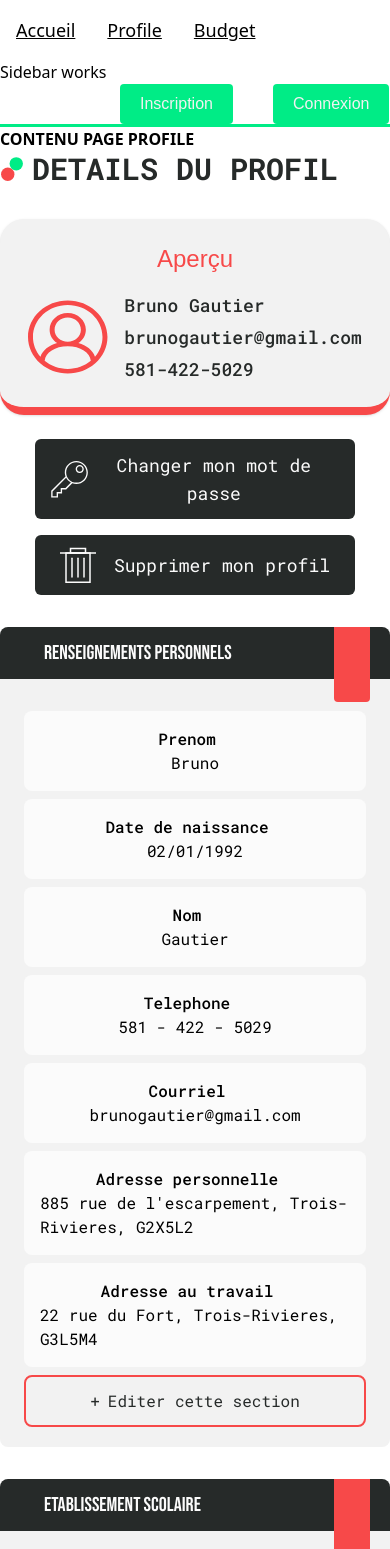
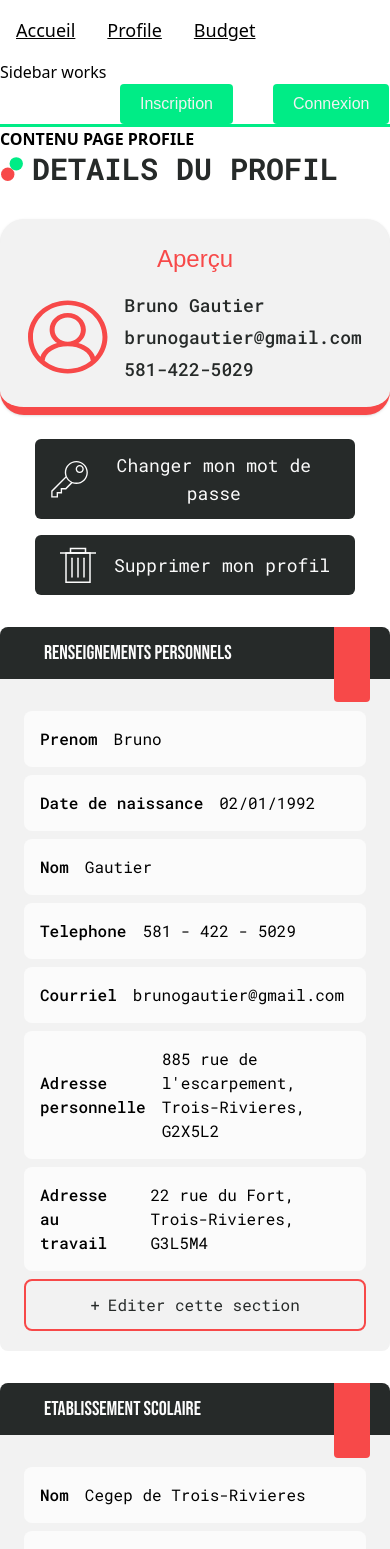
Before and after one commit to Big-pun/projet-synthese, a Vue app: page /espace-client/profil in a window 390 px wide. Shown: the top 1549 px of the page. Built offline with nearby package versions, Linux system fonts and the light colour scheme.

Commit message:
Tweak style

```diff
--- a/src/components/profile/ProfileBankingInfos.vue
+++ b/src/components/profile/ProfileBankingInfos.vue
@@ -96,10 +96,7 @@ function openEditForm() {
 </template>
 
 <style scoped>
-.responsive-margin {
-  margin-right: clamp(1rem, 2vw, 3rem);
-  /* Marge dynamique */
-}
+
 
 .svg-rectangle .rectangle-fill {
   fill: #F74949;
--- a/src/components/profile/ProfileForm.vue
+++ b/src/components/profile/ProfileForm.vue
@@ -311,11 +311,11 @@ function getErrorMessage(fieldName) {
     <!-- Corps du formulaire -->
     <div :class="getGridPersonnalInfo(formType)" class="px-6 w-full">
       <div v-for="field in formFields" :key="field.key" class="py-1 px-2" >
-        <div class="rounded-lg bg-white p-4 flex items-center flex-col sm:flex-row">
-          <label class="block font-medium  responsive-margin">{{ field.label }}</label>
+        <div class="rounded-lg bg-white p-4 flex items-center flex-col sm:flex-row w-full">
+          <label class="block font-medium sm:w-1/3 mb-2 sm:mb-0">{{ field.label }}</label>
 
           <!-- Affichage des erreurs avec Vuelidate -->
-          <div class="relative ">
+          <div class="relative w-full sm:w-2/3">
             <div v-if="hasError(field.key)" class="text-red-500 mb-1">
               <small>{{ getErrorMessage(field.key) }}</small>
             </div>
@@ -327,7 +327,7 @@ function getErrorMessage(fieldName) {
                 'border-accent2': hasError(field.key),
                 'border-accent1': !hasError(field.key) && localFormData[field.key]
               }"
-              class="border p-2 rounded-md  focus:border-accent1 focus:ring-1 focus:ring-accent1 outline-none"
+              class="border p-2 rounded-md w-full focus:border-accent1 focus:ring-1 focus:ring-accent1 outline-none"
               :placeholder="field.placeholder || ''"
             >
             <!-- Icône d'œil pour les champs de mot de passe -->
@@ -370,7 +370,7 @@ function getErrorMessage(fieldName) {
   </div>
 </template>
 
-<style scoped>
+<style>
 .form-container {
   width: 100%;
   background-color: var(--light-gray, #f5f5f5);
@@ -378,4 +378,21 @@ function getErrorMessage(fieldName) {
   max-height: 80vh;
   overflow-y: auto;
 }
+
+.responsive-margin {
+  margin-right: clamp(1rem, 2vw, 3rem);
+  /* Marge dynamique */
+}
+
+
+/* Définir deux classes distinctes avec leurs propres couleurs */
+.rectangle-fill-default {
+  fill: #F74949;
+  transition: fill 0.2s ease;
+}
+
+.rectangle-fill-hovered {
+  fill: #00EC86;
+  transition: fill 0.2s ease;
+}
 </style>
--- a/src/components/profile/ProfilePersonnalInfos.vue
+++ b/src/components/profile/ProfilePersonnalInfos.vue
@@ -65,12 +65,12 @@ function openEditForm() {
     <div class="grid grid-cols-1 md:grid-cols-2 md:gap-4 gap-2 px-6 pt-4">
       <!-- Première colonne -->
       <div>
-        <div class="rounded-lg bg-white mb-2 p-4 flex flex-col sm:flex-row items-center">
+        <div class="rounded-lg bg-white mb-2 p-4 flex flex-row items-center">
           <p class="font-medium responsive-margin ">Prenom</p>
           <p class="">{{ userData.prenom || 'Non spécifié' }}</p>
         </div>
 
-        <div class="rounded-lg bg-white p-4 flex flex-col sm:flex-row items-center">
+        <div class="rounded-lg bg-white p-4 flex flex-row items-center">
           <p class="font-medium responsive-margin  ">Date de naissance</p>
           <p class="">{{ userData.dateNaissance || 'Non spécifié' }}</p>
         </div>
@@ -78,12 +78,12 @@ function openEditForm() {
 
       <!-- Deuxième colonne -->
       <div>
-        <div class="rounded-lg bg-white mb-2 p-4 flex flex-col sm:flex-row items-center">
+        <div class="rounded-lg bg-white mb-2 p-4 flex flex-row items-center">
           <p class="font-medium responsive-margin  ">Nom</p>
           <p class="">{{ userData.nom || 'Non spécifié' }}</p>
         </div>
 
-        <div class="rounded-lg bg-white p-4 flex flex-col sm:flex-row items-center ">
+        <div class="rounded-lg bg-white p-4 flex flex-row items-center ">
           <p class="font-medium responsive-margin  ">Telephone</p>
           <p class="">{{ userData.telephone || 'Non spécifié' }}</p>
         </div>
@@ -92,17 +92,17 @@ function openEditForm() {
 
     <!-- Adresses -->
     <div class="mt-2 px-6">
-      <div class="rounded-lg bg-white mb-2 p-4 flex flex-col sm:flex-row items-center">
+      <div class="rounded-lg bg-white mb-2 p-4 flex flex-row items-center">
         <p class="font-medium responsive-margin  ">Courriel</p>
         <p class="">{{ userData.courriel || 'Non spécifié' }}</p>
       </div>
 
-      <div class="rounded-lg bg-white mb-2 p-4 flex flex-col sm:flex-row items-center ">
+      <div class="rounded-lg bg-white mb-2 p-4 flex flex-row items-center ">
         <p class="font-medium responsive-margin">Adresse personnelle</p>
         <p class="">{{ userData.adressePersonnelle || 'Non spécifié' }}</p>
       </div>
 
-      <div class="rounded-lg bg-white p-4 flex flex-col sm:flex-row items-center ">
+        <div class="rounded-lg bg-white p-4 flex flex-row items-center ">
         <p class="font-medium responsive-margin">Adresse au travail</p>
         <p class="">{{ userData.adresseTravail || 'Non spécifié' }}</p>
       </div>
@@ -120,19 +120,5 @@ function openEditForm() {
 </template>
 
 <style>
-.responsive-margin {
-  margin-right: clamp(1rem, 2vw, 3rem);
-  /* Marge dynamique */
-}
 
-/* Définir deux classes distinctes avec leurs propres couleurs */
-.rectangle-fill-default {
-  fill: #F74949;
-  transition: fill 0.2s ease;
-}
-
-.rectangle-fill-hovered {
-  fill: #00EC86;
-  transition: fill 0.2s ease;
-}
 </style>
--- a/src/components/profile/ProfileSchoolInfos.vue
+++ b/src/components/profile/ProfileSchoolInfos.vue
@@ -97,10 +97,6 @@ function openEditForm() {
 </template>
 
 <style scoped>
-.responsive-margin {
-  margin-right: clamp(1rem, 2vw, 3rem);
-  /* Marge dynamique */
-}
 
 /* Définir deux classes distinctes avec leurs propres couleurs */
 .rectangle-fill-default {
```
